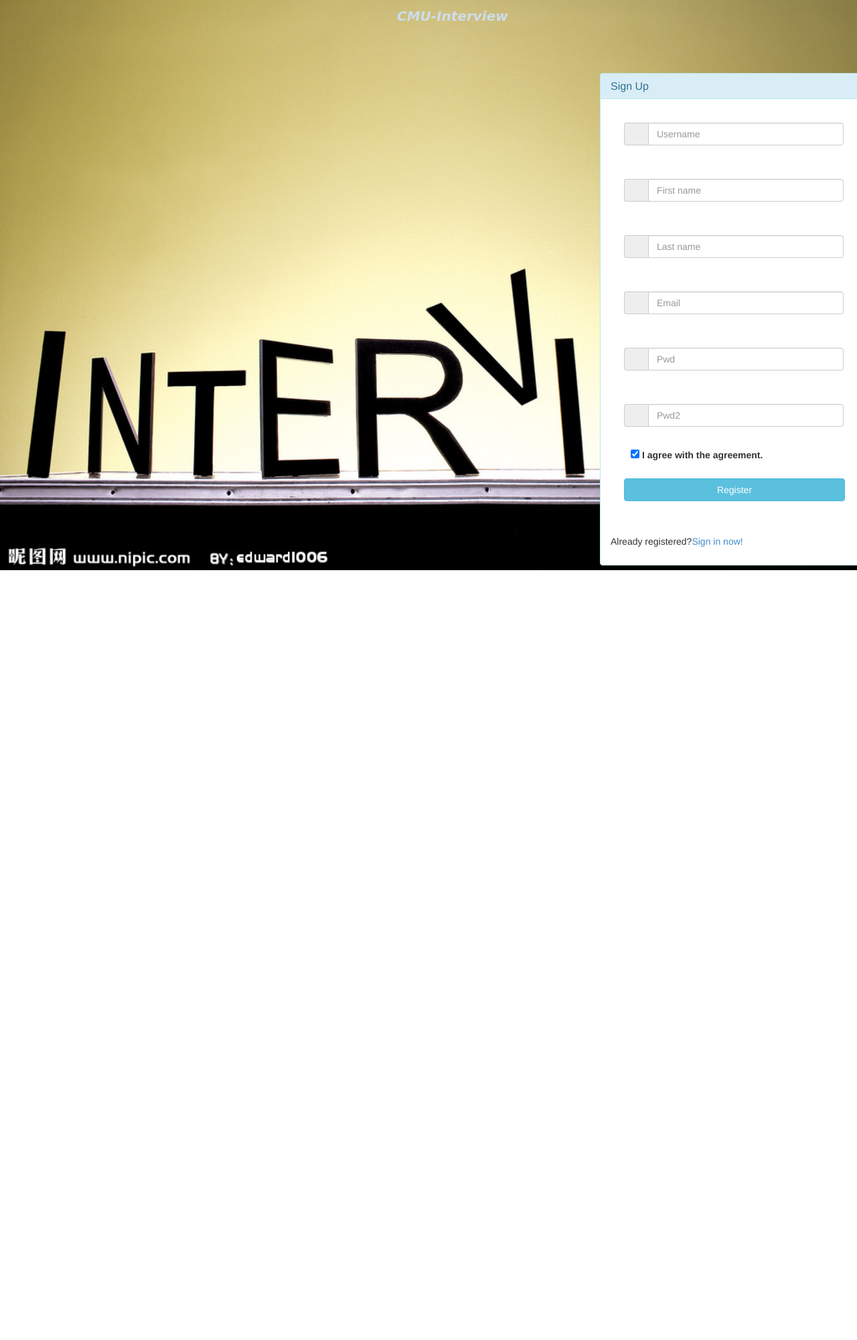
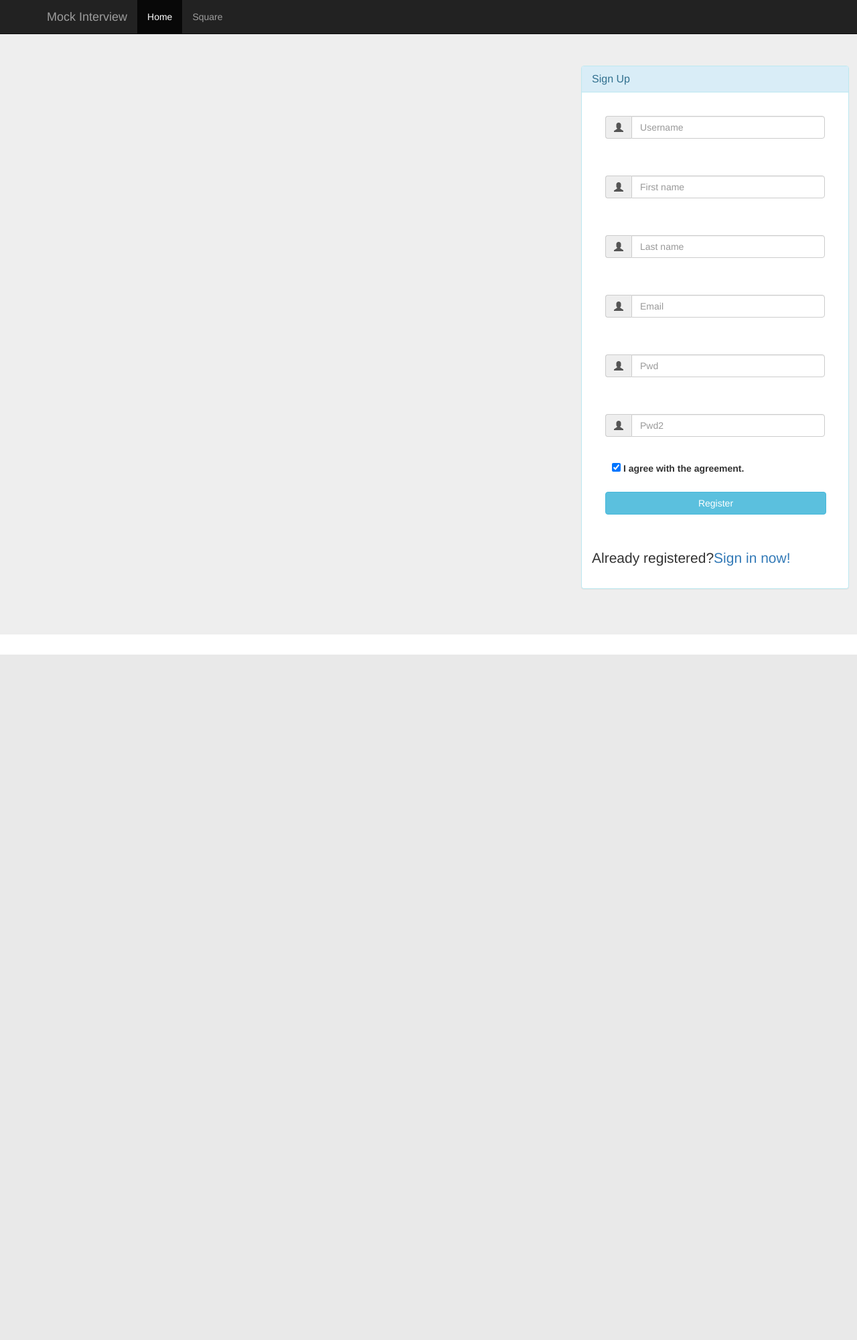
Before and after one commit to grayy921013/Mock, a Django app: page /mocking/register in a window 1280 px wide. Shown: the whole page at 67% size. After the commit the page ends 977 px from the top, so only its background shows below. Run offline with Django 3.2, Linux system fonts and the light colour scheme; some libraries are stand-ins or nearby versions; some web fonts are replaced.

Commit message:
change base

```diff
--- a/src/mock/mocking/static/css/login_base.css
+++ b/src/mock/mocking/static/css/login_base.css
@@ -1,7 +1,7 @@
 .login-bg{
-	background-image:url(../images/bg.jpg);
+	/*background-image:url(../images/bg.jpg);
 	background-size: 100%;
-	background-repeat:no-repeat;
+	background-repeat:no-repeat;*/
 }
 
 .login-panel{
@@ -58,9 +58,6 @@
 	padding-left: 30px;
 }
 
-body {
-  min-height: 2000px;
-}
 
 .navbar-static-top {
   margin-bottom: 19px;
@@ -78,7 +75,6 @@ body {
 	width:100px;
 }
 
-
 .interviewer_name{
 	font-family:"Times New Roman", Times, serif;
 	position:relative;
--- a/src/mock/mocking/templates/login_base.html
+++ b/src/mock/mocking/templates/login_base.html
@@ -1,36 +1,10 @@
-<!DOCTYPE html>
-<html lang="en">
-  <head>
-    <meta charset="utf-8">
-    <meta http-equiv="X-UA-Compatible" content="IE=edge">
-    <meta name="viewport" content="width=device-width, initial-scale=1">
-    <meta name="description" content="">
-    <meta name="author" content="">
+{% extends "room-base.html" %}
 
-    <title>
-        {% block title %}
-          login
-        {%  endblock %}
-    </title>
+{% block css_style %}
+    <link href="../static/css/login_base.css" rel="stylesheet">
+{% endblock %}
 
-    <!-- Bootstrap core CSS -->
-    <link href="../static/css/bootstrap.min.css" rel="stylesheet">
-
-    <!-- Custom styles for this template -->
-    <link href="../static/css/login_base.css" rel = "stylesheet">
-
-  </head>
-
-  <body class = "login-bg" >
-
-    <div class="blog-masthead">
-      <div class="container">
-        <nav class="blog-nav">
-          <p class="logo logo-cen">CMU-Interview</p>
-        </nav>
-      </div>
-    </div><!-- end blog-masthead -->
-
+{% block container %}
      <div class="panel panel-info login-panel">
             <div class="panel-heading">
                  {%  block sign-title%} {% endblock %}
@@ -40,4 +14,4 @@
                  {%  block sign_form%} {% endblock %}
             </div>
      </div>
-</html>
+{% endblock %}
```
